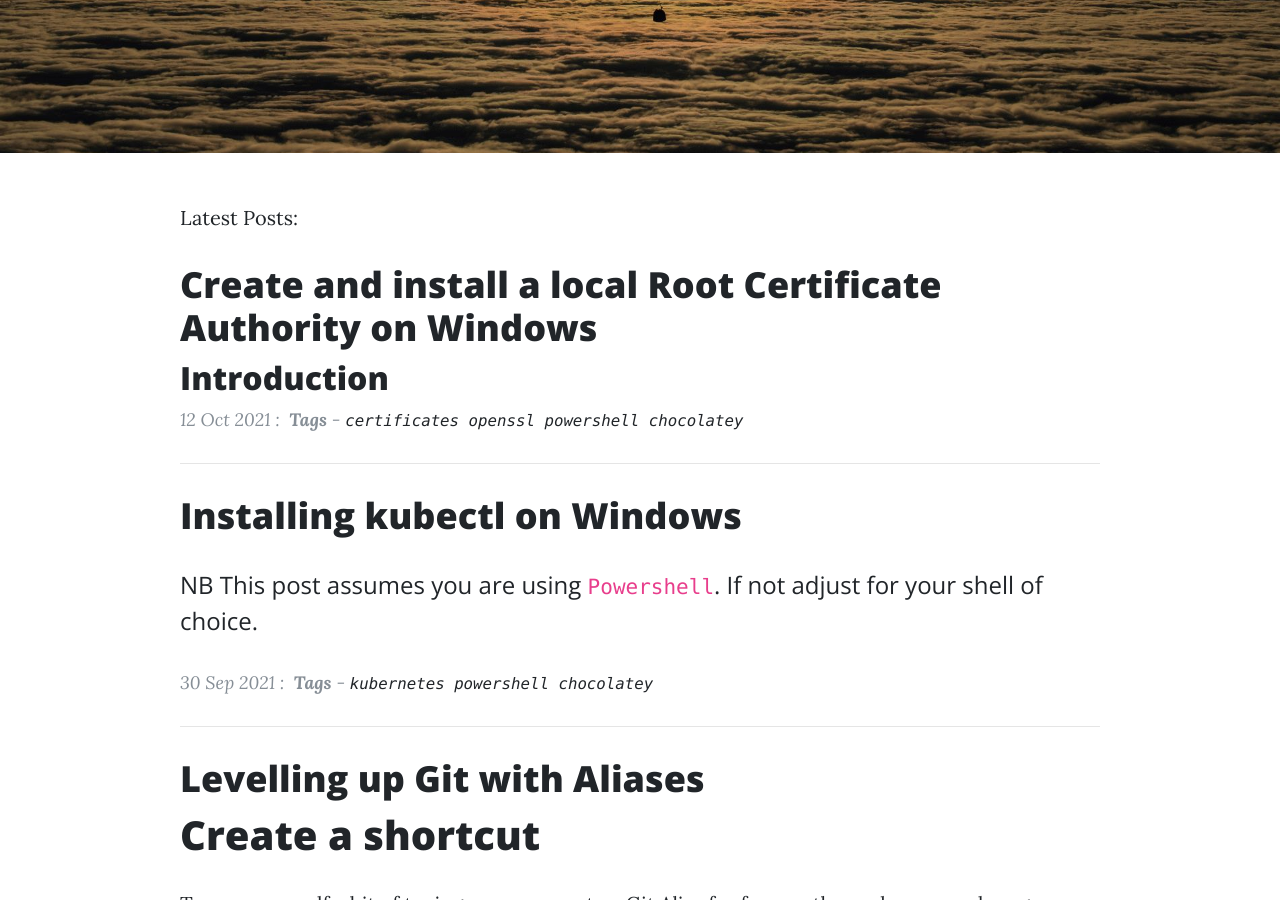
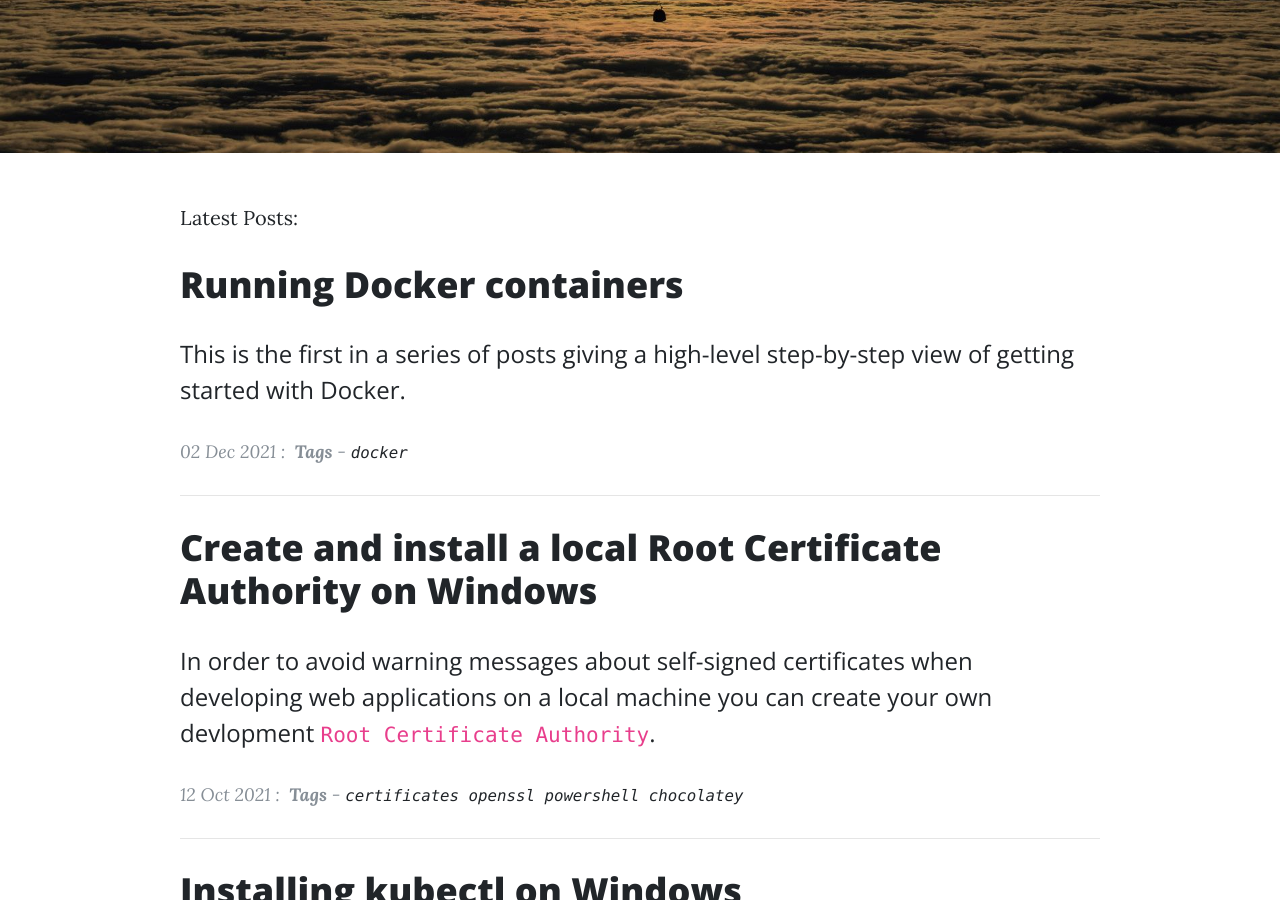
Before and after one commit to paxdev/paxdev.github.io, a Jekyll site: the page built from index.html, in a window 1280 px wide and 900 px high, scrolled down 351 px. Built offline with Jekyll 4.4.1, drawn with Linux system fonts in a browser that asks for light colours; some of the changed lines change nothing that is shown.

Commit message:
running docker containers

````diff
--- a/_posts/2021-10-12-create-a-local-root-ca.md
+++ b/_posts/2021-10-12-create-a-local-root-ca.md
@@ -7,8 +7,6 @@
     - chocolatey
   permalink: /security/create-a-local-root-ca/
 ---
-
-## Introduction
 
 In order to avoid warning messages about self-signed certificates when developing web applications on a local machine you can create your own devlopment `Root Certificate Authority`.
 
--- /dev/null
+++ b/_posts/2021-12-02-docker-running-containers.md
@@ -0,0 +1,171 @@
+---
+  title: Running Docker containers
+  header:
+    subheading: Getting started with Docker part 1
+    backgroundImage: /assets/bg/docking.jpg
+    overlay: true
+  categories:
+    - getting-started-with-docker
+  tags:
+    - docker
+---
+
+This is the first in a series of posts giving a high-level step-by-step view of getting started with Docker.
+
+In this post we'll look at running containers and interacting with them.
+
+I'm assuming a familiarity with what `Containers` are and why you may want to use them. If not [Red Hat have an introduction here](https://www.redhat.com/en/topics/containers/whats-a-linux-container).
+
+## Pre-requisites
+
+This post assumes that you already have [Docker installed](https://docs.docker.com/get-docker/).
+
+## Container Registries
+
+We need somewhere to get container images from.
+
+A `Container Registry` is a collection of `Repositories` used to store `Container Images`.
+
+It's essentially the equivalent of `npm` or `NuGet` for containers.
+
+The biggest registry is [https://hub.docker.com](https://hub.docker.com). The default `Docker` installation is already configured to work with this registry out of the box.
+
+_Note that there is a download limit for images.
+You can increase the number of images you are able to download by registering for a free account and there are paid business plans with higher/unlimited image pulls._
+
+_Once an image is pulled it is stored locally and does not to be downloaded again._
+
+## Pull an Image
+
+Let's pull our first image
+
+```
+docker pull nginx
+```
+
+Once the image is pulled, we can list images
+```
+docker image ls
+
+REPOSITORY       TAG       IMAGE ID       CREATED      SIZE
+nginx            latest    f652ca386ed1   7 hours ago   141MB
+```
+
+## Specific versions of Images
+
+Images are specified by a `Tag`. In the above example ew have the `latest` image.
+
+We can pull a specific version of an image as follows
+
+```
+docker pull <<image-name>>:<<tag>>
+```
+
+_Note that the `latest` tag can be misleading. See [this article](https://vsupalov.com/docker-latest-tag/) for an excellent explanation._
+
+## Run a Container
+
+The image is a blueprint for creating a `Container` (similar to a `Class` being a blueprint for creating an `object`).
+
+In order to do anything useful we need to spin up an instance of our `Image` in a `Container`
+
+We use the `docker run` command to spin up an instance of our `container`.
+
+At it's most basic the command takes the form
+
+```
+docker run <<image-name>> <<command-to-run>>
+```
+
+If we don't pass any additional flags, the command will run to its end. For now we want to run an interactive session, so we'll pass the `-i` flag, and to enable us to set up a terminal we'll pass `-t`.
+
+Let's spin up a `bash` terminal in `nginx`.
+
+```
+docker run -it nginx /bin/bash
+```
+
+This will result in us running an interactive `bash` session inside our container.
+
+There is nothing to stop us from starting up multiple instances of the same `image`.
+
+We can list all our `containers` using (in a different terminal window!)
+
+```
+docker ps
+
+CONTAINER ID   IMAGE     COMMAND                  CREATED         STATUS          PORTS     NAMES
+aad0fd572eb4   nginx     "/docker-entrypoint.…"   5 minutes ago   Up 10 seconds   80/tcp    quirky_curie
+```
+
+Note that unless you specify a name using the `--name` parameter, `docker` assigns a random name to your container.
+
+I can stop my container by `exit`-ing the bash session, or I can use `docker stop <<name>>`.
+
+Most `docker` commands also accept partial IDs (enough to uniquely identify an artifact), e.g.
+
+```
+docker stop quirky_curie
+docker stop aad0
+```
+
+I can list all containers (including stopped ones) using
+
+```
+docker ps -a
+
+CONTAINER ID   IMAGE                COMMAND     CREATED          STATUS                        PORTS     NAMES
+daa389d05735   nginx                "/bin/bash" 2 minutes ago    Exited (0) 13 seconds ago               quirky_curie
+```
+
+I can remove containers using `docker rm <<name or partial ID>>` and I can clean up all stopped containers with `docker container prune`.
+
+I can stop and start containers using `docker start/stop <<name or partial ID>>` and I can interact with a running container using `docker exec -it <<name or partial ID>> <<command>>`
+
+Images can be removed using `docker rmi <<name>>`. Images can also be pruned using `docker image prune -a` to remove all images that are not linked to a container.
+
+**NB**
+* If you issue a `docker run` command on an image that you do not have locally `docker` will try to download it for you
+* If you want the container (but not the image) to be immediately cleaned up on exit use the flag `--rm`
+* Find more help with, e.g. `docker run --help`
+
+## Interacting with the container
+
+In order to interact usefully with the container we need a way to help it interact with the outside world.
+
+### Expose Ports
+
+We use the `-p host-port:container-port` parameter to expose ports on the container to the host OS. Running ...
+
+```
+docker run -p 8080:80 nginx
+```
+
+... tells Docker to expose port 80 on the container to port 8080 in our host system. We can now navigate to `http://localhost:8080/` to see the default `nginx` launch page and verify that `nginx` is indeed running.
+
+We can stop the container docker ps
+
+### Mount a volume
+
+I can use the `-v host-dir:container-dir` parameter to mount a folder in my local OS to one in the container allowing us to pass files to/from the container images.
+
+```
+# In the host
+docker run -v c:\Users\demo:/mnt/demo -it nginx /bin/bash
+
+# In the container
+ls /mnt/demo
+```
+
+### Set environment variables
+
+I can set environment variables using `-e VARNAME1 -e VARNAME2=value`
+
+```
+# In the host
+docker run -e MYVAR=hello -it nginx /bin/bash
+
+# In the container
+echo $MYVAR
+hello
+```
````
Also changed, not shown: assets/bg/docking.jpg (added).
